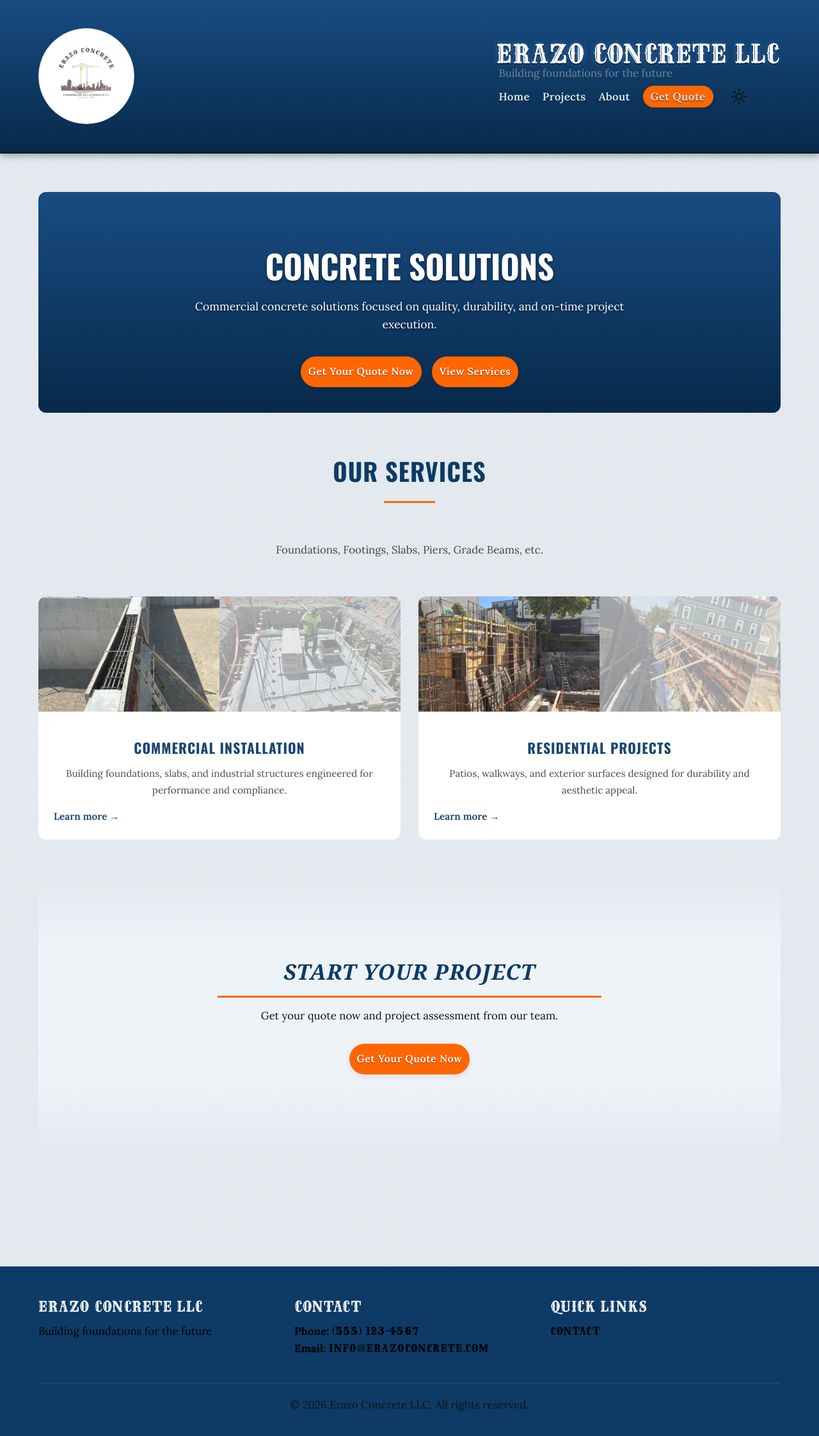
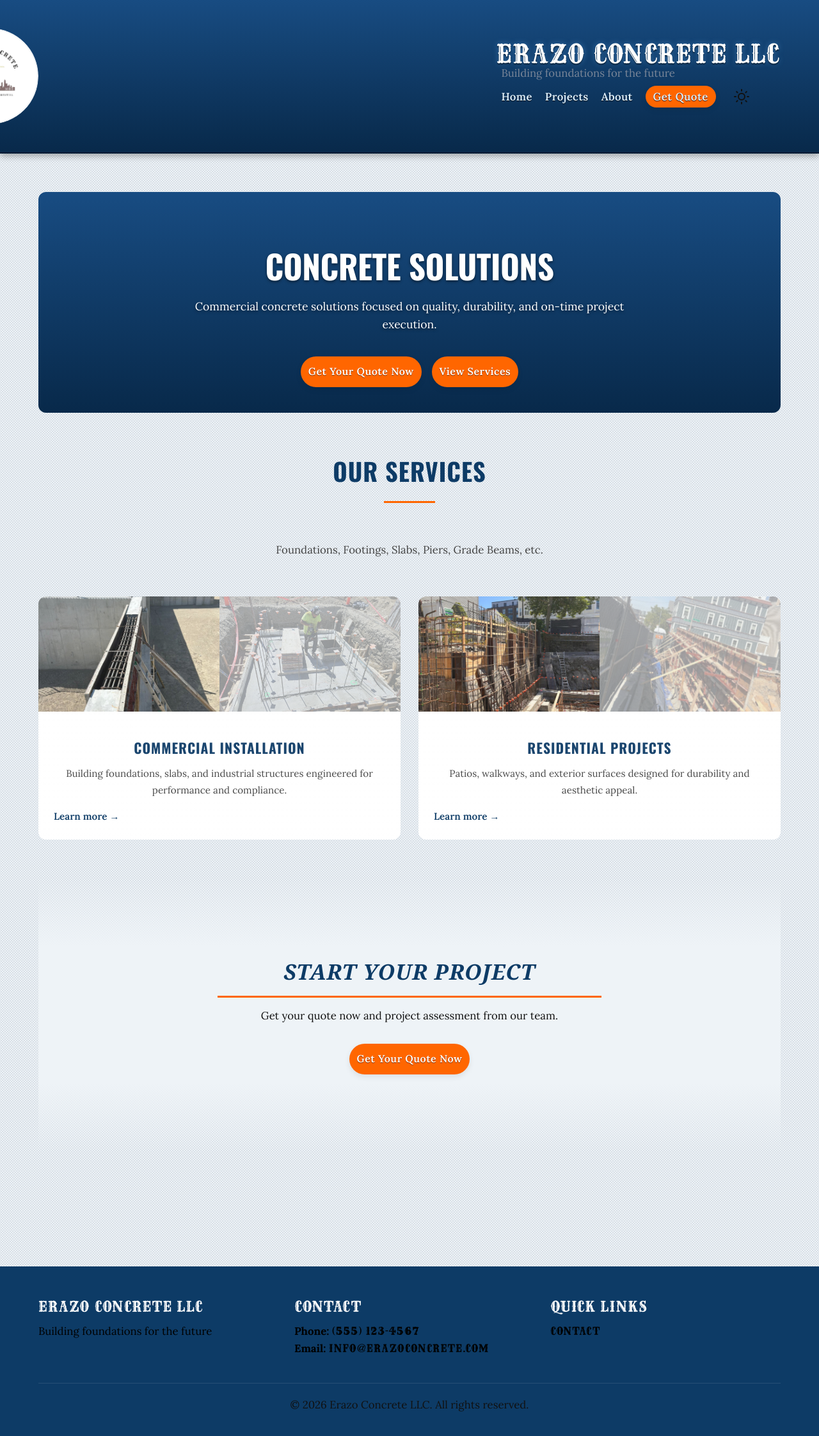
Before and after one commit to ErazoConcrete/Erazoconcrete.github.io, a Jekyll site: the page built from index.md, in a window 1280 px wide. Shown: the whole page at 64% size. Built offline with Jekyll 4.4.1, drawn with Linux system fonts in a browser that asks for light colours; some web fonts are replaced.

Commit message:
move back

```diff
--- a/_layouts/default.html
+++ b/_layouts/default.html
@@ -201,7 +201,6 @@
   .site-header .container {
     display: flex;
     align-items: center;
-    gap: 25px; /* Space between logo and text block */
   }
   .header-text-container {
     display: flex;
@@ -214,13 +213,14 @@
   }
   .site-header .site-title {
     margin: 0;
-    margin-left: -4px; /* Puts the company name a little to the left */
+    margin-left: -8px; /* Puts the company name a little to the left */
   }
   .site-header .site-tagline {
     margin: 0;
   }
   .site-logo-link {
-    margin-left: -20px; /* Pushes the logo to the left */
+    margin-left: -170px; /* Pushes logo completely past the left edge */
+    margin-right: 20px;  /* Neutralizes width so text aligns exactly with the main container */
     border: none !important;
     box-shadow: none !important;
     background: transparent !important;
@@ -239,8 +239,8 @@
     margin: 0 !important;
     overflow: hidden;
     object-fit: cover;
-    -webkit-mask-image: radial-gradient(closest-side, black 55%, transparent 100%);
-    mask-image: radial-gradient(closest-side, black 55%, transparent 100%);
+    -webkit-mask-image: radial-gradient(circle at center, black 30%, transparent 75%);
+    mask-image: radial-gradient(circle at center, black 30%, transparent 75%);
   }
   /* Fix nav alignment */
   .site-nav {
@@ -254,6 +254,11 @@
     gap: 20px;
     flex-wrap: wrap;
     list-style: none;
+  }
+  @media (max-width: 900px) {
+    .site-logo-link {
+      margin-left: -15px; /* Keeps logo visible on smaller mobile screens */
+    }
   }
     /* Note: The 'Georgia' font for CTAs is handled with inline styles in the markdown files, so it will override these rules correctly. */
   </style>
```
